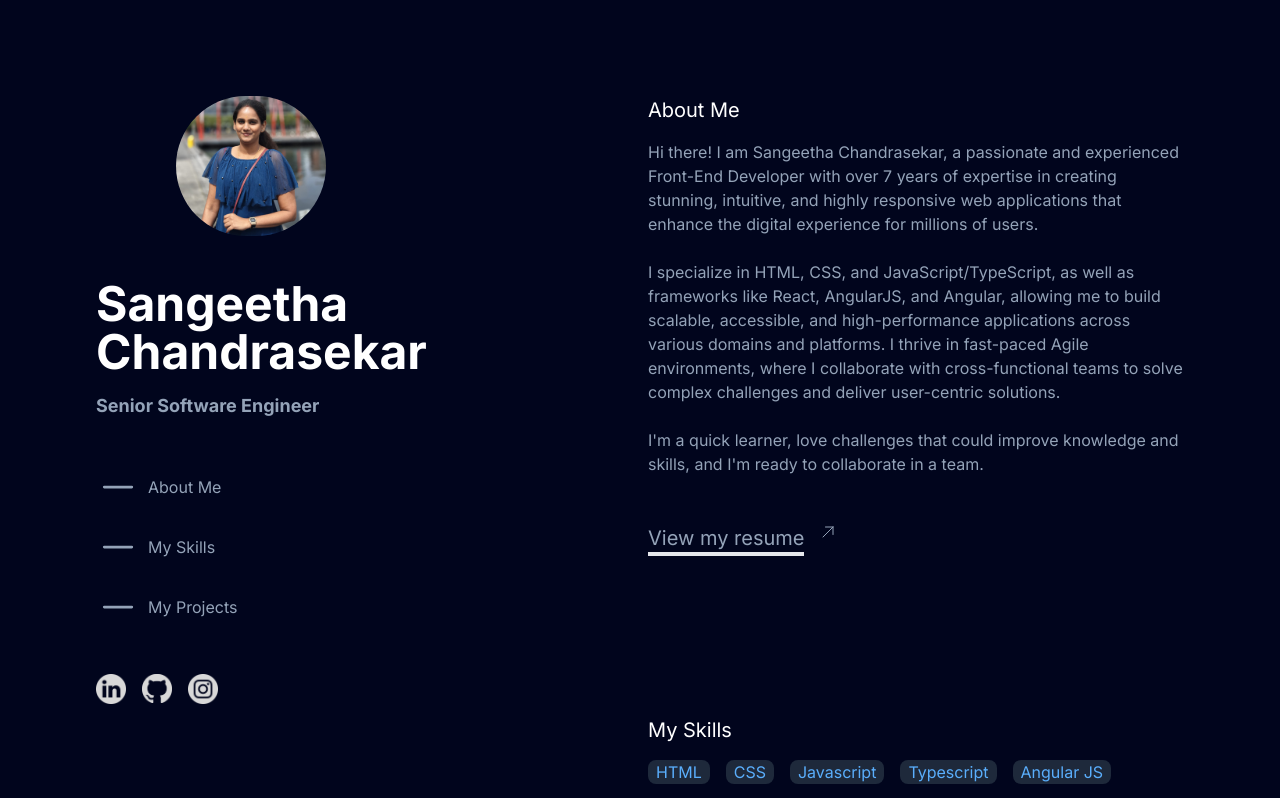
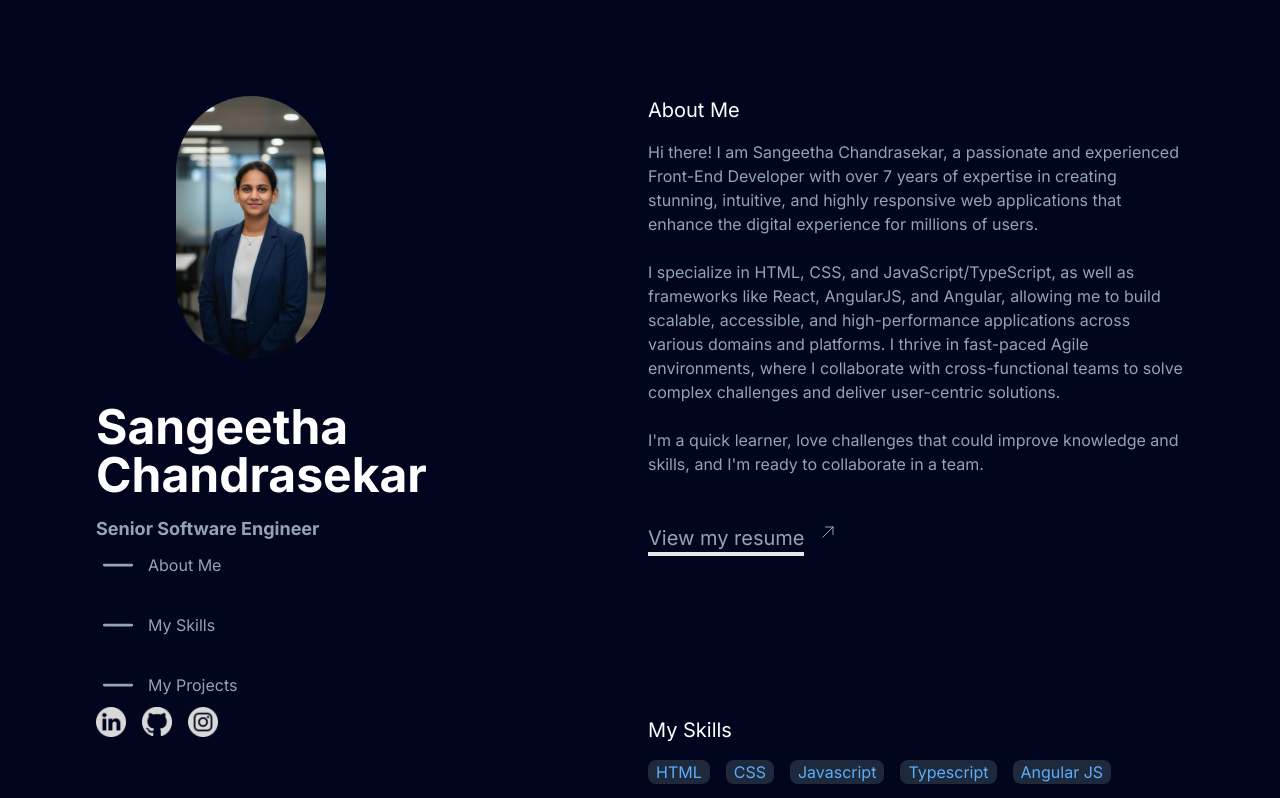
Before and after one commit to sangs1994/ReactPortfolio, a Next.js app: page / in a window 1280 px wide. Shown: the top 798 px of the page. Built offline with nearby package versions, Linux system fonts and the light colour scheme.

Commit message:
Change the DP

```diff
--- a/src/components/FixedSidebar.tsx
+++ b/src/components/FixedSidebar.tsx
@@ -7,7 +7,7 @@ function FixedSidebar() {
     <div className="lg:sticky lg:top-0 lg:flex lg:max-h-screen lg:w-1/2 lg:flex-col lg:justify-between lg:py-24">
       <div className="text-center lg:text-left">
         <Image
-          src="/Sangeetha.jpeg"
+          src="/Sangeetha.jpg"
           width={150}
           height={150}
           alt="sangeetha chandrasekar"
```
Also changed, not shown: public/Sangeetha.jpeg (deleted), public/Sangeetha.jpg (added).
